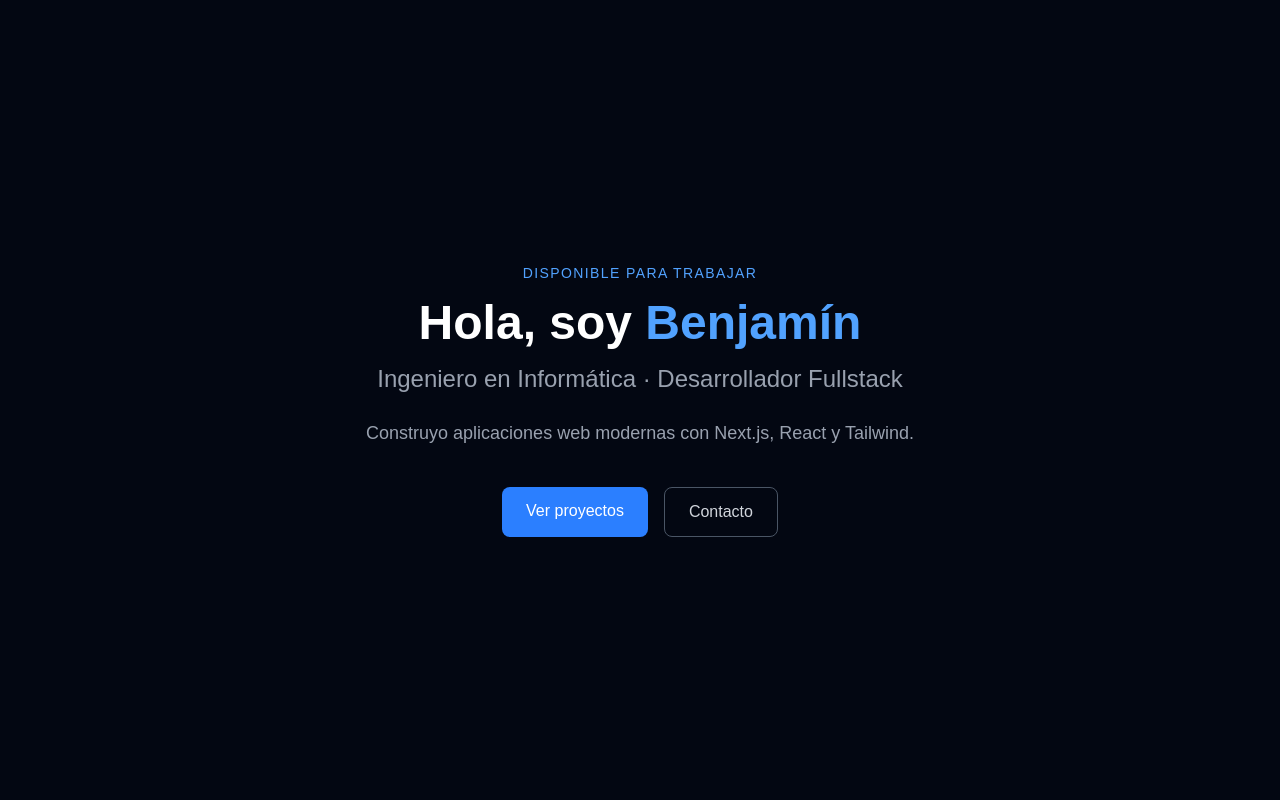
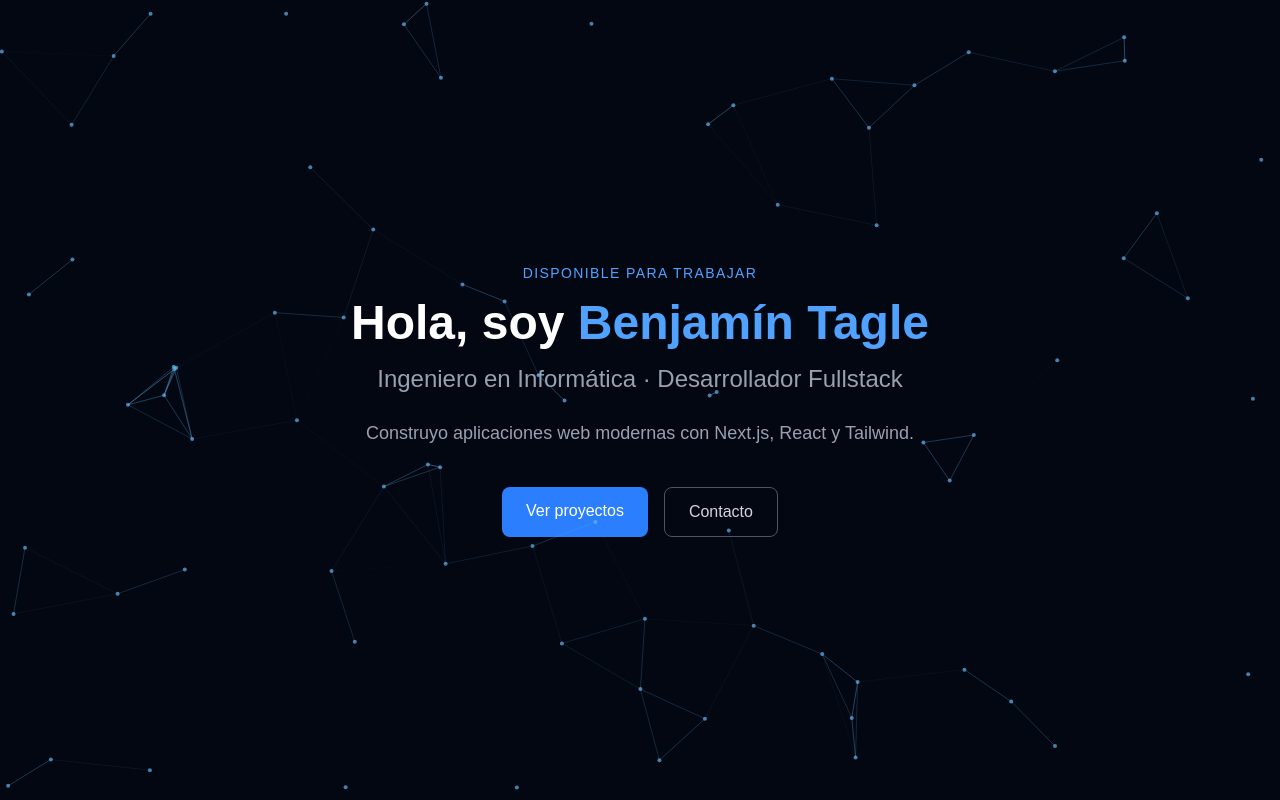
Before and after one commit to Benja4200/portafolio, a Next.js app in the folder portafolio/: page / in a window 1280 px wide. Shown: the top 800 px of the page. Built offline with nearby package versions, Linux system fonts and the light colour scheme.

Commit message:
fondo mejorado de particulas

```diff
--- /dev/null
+++ b/portafolio/app/components/Particulas.js
@@ -0,0 +1,80 @@
+"use client";
+import { useEffect, useRef } from "react";
+
+export default function Particulas() {
+  const canvasRef = useRef(null);
+
+  useEffect(() => {
+    const canvas = canvasRef.current;
+    const ctx = canvas.getContext("2d");
+    let animationId;
+
+    const resize = () => {
+      canvas.width = window.innerWidth;
+      canvas.height = window.innerHeight;
+    };
+    resize();
+    window.addEventListener("resize", resize);
+
+    const puntos = Array.from({ length: 80 }, () => ({
+      x: Math.random() * canvas.width,
+      y: Math.random() * canvas.height,
+      vx: (Math.random() - 0.5) * 0.5,
+      vy: (Math.random() - 0.5) * 0.5,
+    }));
+
+    const draw = () => {
+      ctx.clearRect(0, 0, canvas.width, canvas.height);
+
+      puntos.forEach((p) => {
+        p.x += p.vx;
+        p.y += p.vy;
+        if (p.x < 0 || p.x > canvas.width) p.vx *= -1;
+        if (p.y < 0 || p.y > canvas.height) p.vy *= -1;
+
+        ctx.beginPath();
+        ctx.arc(p.x, p.y, 2, 0, Math.PI * 2);
+        ctx.fillStyle = "rgba(99, 179, 237, 0.7)";
+        ctx.fill();
+      });
+
+      for (let i = 0; i < puntos.length; i++) {
+        for (let j = i + 1; j < puntos.length; j++) {
+          const d = Math.hypot(puntos[i].x - puntos[j].x, puntos[i].y - puntos[j].y);
+          if (d < 120) {
+            ctx.beginPath();
+            ctx.moveTo(puntos[i].x, puntos[i].y);
+            ctx.lineTo(puntos[j].x, puntos[j].y);
+            ctx.strokeStyle = `rgba(99, 179, 237, ${1 - d / 120})`;
+            ctx.lineWidth = 0.5;
+            ctx.stroke();
+          }
+        }
+      }
+
+      animationId = requestAnimationFrame(draw);
+    };
+
+    draw();
+
+    return () => {
+      cancelAnimationFrame(animationId);
+      window.removeEventListener("resize", resize);
+    };
+  }, []);
+
+  return (
+    <canvas
+      ref={canvasRef}
+      style={{
+        position: "fixed",
+        top: 0,
+        left: 0,
+        width: "100%",
+        height: "100%",
+        zIndex: 0,
+        pointerEvents: "none",
+      }}
+    />
+  );
+}
--- a/portafolio/app/page.js
+++ b/portafolio/app/page.js
@@ -1,12 +1,16 @@
+"use client";
+import Particulas from "./components/Particulas";
+
 export default function Home() {
   return (
     <main className="min-h-screen bg-gray-950 text-white">
+      <Particulas />
       <section className="flex flex-col items-center justify-center min-h-screen text-center px-6">
         <p className="text-blue-400 text-sm font-medium tracking-widest uppercase mb-4">
           Disponible para trabajar
         </p>
         <h1 className="text-5xl font-bold mb-4">
-          Hola, soy <span className="text-blue-400">Benjamín</span>
+          Hola, soy <span className="text-blue-400">Benjamín Tagle</span>
         </h1>
         <h2 className="text-2xl text-gray-400 font-medium mb-6">
           Ingeniero en Informática · Desarrollador Fullstack
```
